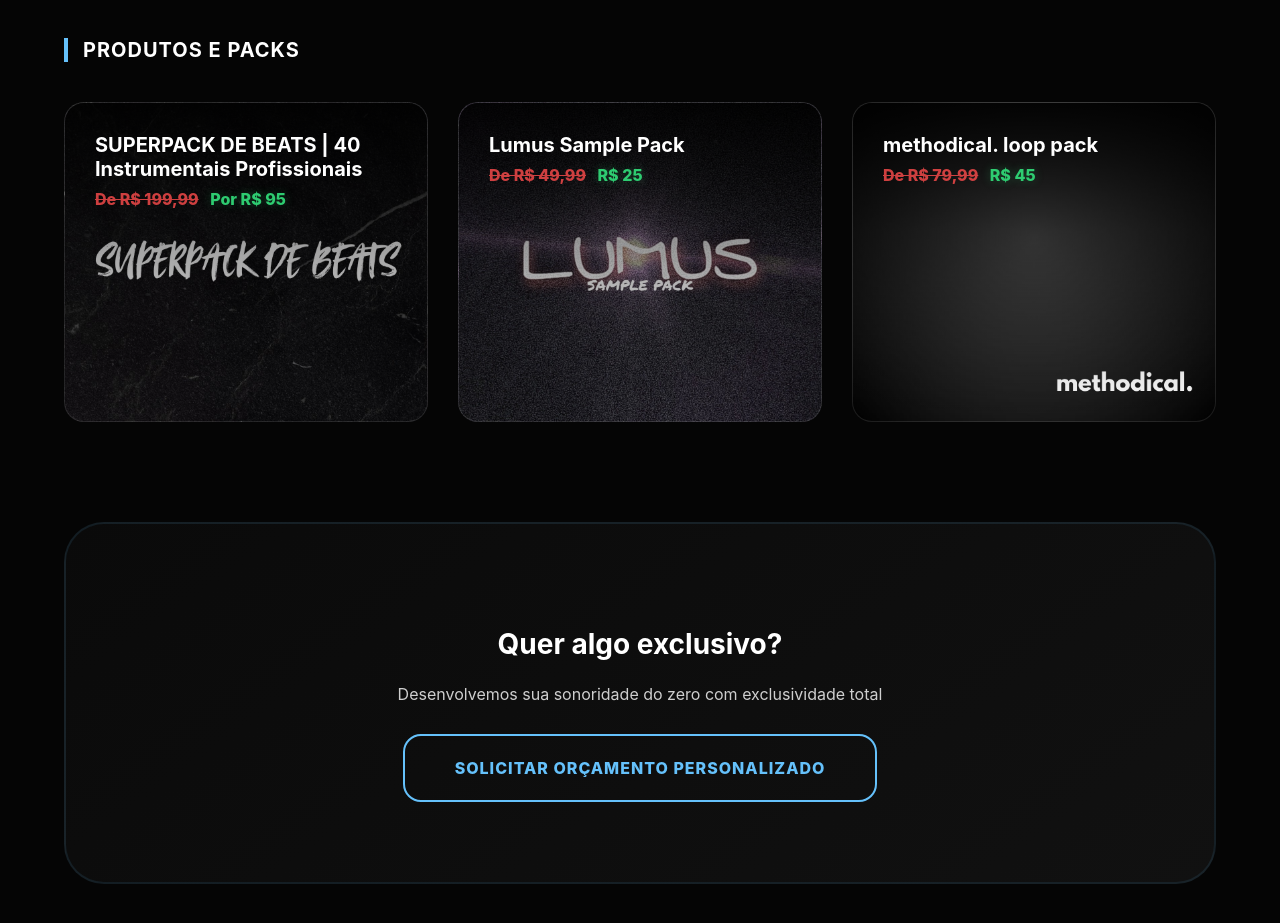
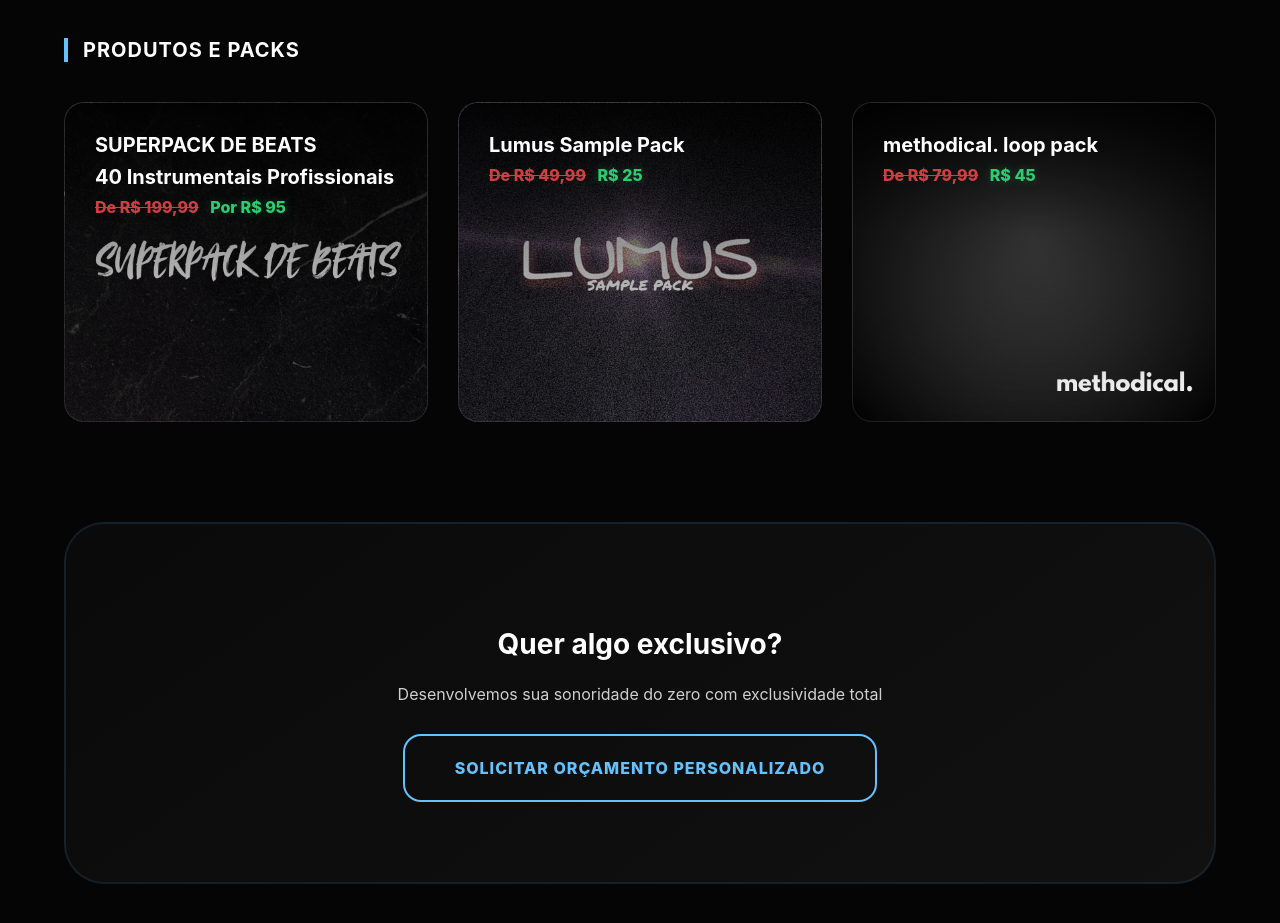
Before and after one commit to no-made-rec/no.made, a plain HTML site: page index.html in a window 1280 px wide. Shown: the part 1000-1923 px from the top of the page. Drawn offline with Linux system fonts and the light colour scheme.

Commit message:
Update index.html

```diff
--- a/index.html
+++ b/index.html
@@ -301,7 +301,8 @@
                 <a href="https://tr.ee/superpackdebeats" class="product-banner" style="background-image: url('img/capa-superpackdebeats.jpg');" target="_blank">
                     <div class="product-overlay"></div>
                     <div class="product-content">
-                        <h3>SUPERPACK DE BEATS | 40 Instrumentais Profissionais</h3>
+                        <h3>SUPERPACK DE BEATS</h3>
+                        <h3>40 Instrumentais Profissionais</h3>
                         <div class="price-tag">
                             <span class="old-price">De R$ 199,99</span>
                             <span class="new-price">Por R$ 95</span>
```
